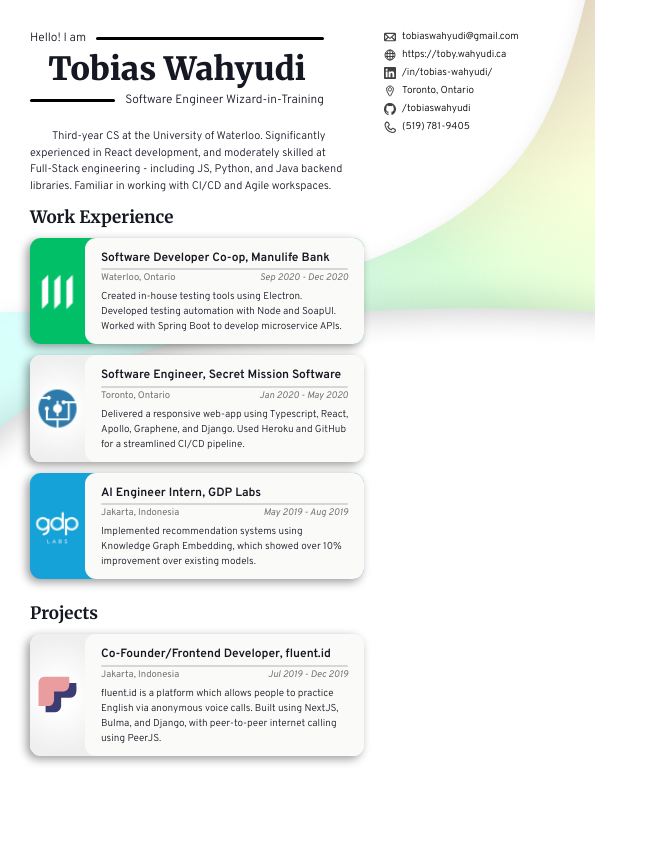
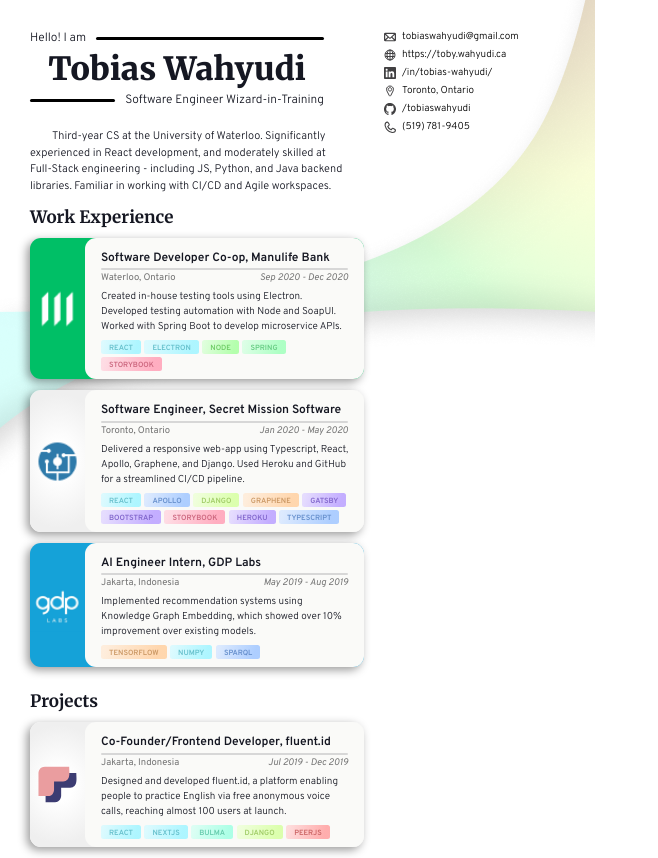
Before and after one commit to tobiaswahyudi/resume, a React (Create React App) app: page / in a window 1280 px wide. Shown: the whole page, without its empty margins (0-658 px from the left). Built offline with nearby package versions, Linux system fonts and the light colour scheme.

Commit message:
Recolor chips

```diff
--- a/src/Work.css
+++ b/src/Work.css
@@ -64,35 +64,18 @@
   padding-top: 6px;
   width: 100%;
   flex-wrap: wrap;
-  row-gap: 2px;
-  column-gap: 3px;
+  row-gap: 3px;
+  column-gap: 3.5px;
   margin-bottom: -2px;
 }
 
 .chip {
-  padding: 3px 4px 1px;
-  border-radius: 5px;
-  font-size: 8px;
+  padding: 3px 8px 1px;
+  border-radius: 2.5px;
+  font-size: 7.5px;
   font-weight: 600;
-  flex: 1;
-  text-align: center;
+  /* flex: 1; */
+  display: flex;
+  justify-content: center;
+  align-items: center;
 }
-
-.frontend {
-  background: hsl(120, 66%, 90%);
-  color: hsl(120, 66%, 40%);
-  border: 1.5px solid hsl(120, 66%, 40%);
-}
-
-.backend {
-  background: hsl(175, 66%, 90%);
-  color: hsl(175, 66%, 40%);
-  border: 1.5px solid hsl(175, 66%, 40%);
-}
-
-
-.misc {
-  background: hsl(230, 65%, 90%);
-  color: hsl(230, 66%, 40%);
-  border: 1.5px solid hsl(230, 66%, 40%);
-}
--- a/src/Work.tsx
+++ b/src/Work.tsx
@@ -1,18 +1,9 @@
 import React from 'react';
 import './Work.css';
 
-import WorkExperience, { ProjectContent } from './WorkContent';
+import { WorkExperience, ProjectContent, WorkCardProps } from './WorkContent';
 
-export interface WorkCardProps {
-  imgSrc: string,
-  backgroundColor?: string,
-  title: string,
-  location: string,
-  date: string,
-  description: string
-}
-
-export const WorkCard: React.FC<WorkCardProps> = ({ imgSrc, backgroundColor, title, location, date, description }: WorkCardProps) => {
+export const WorkCard: React.FC<WorkCardProps> = ({ imgSrc, backgroundColor, title, location, date, description, chips = [] }: WorkCardProps) => {
   return (
     <div className="work-card" style={{ background: backgroundColor }}>
       <img className="work-card-img" src={imgSrc} alt="" />
@@ -30,8 +21,18 @@
         <p className="work-card-description">
           {description}
         </p>
+        <div className="chips-container">
+          {chips.map(chip => (
+            <div className="frontend chip"
+              style={{
+                background: `linear-gradient(105.73deg, hsl(${chip.hue}, 95%, 93%) 6.81%, hsl(${chip.hue}, 100%, 84%) 85.14%)`,
+                color: `hsl(${chip.hue}, 50%, 60%)`,
+              }}
+            ><span>{chip.text}</span></div>)
+          )}
+        </div>
       </div>
-    </div>
+    </div >
   )
 }
 
--- a/src/WorkContent.ts
+++ b/src/WorkContent.ts
@@ -1,12 +1,24 @@
-import { WorkCardProps } from './Work';
-
 import Manulife from './res/img/manulife.png';
 import SMS from './res/img/sms.png';
 import GDP from './res/img/gdp.png';
 import Fluent from './res/img/fluent.svg';
 
+export interface Chip {
+  hue: number,
+  text: string
+}
 
-const WorkExperience: WorkCardProps[] = [
+export interface WorkCardProps {
+  imgSrc: string,
+  backgroundColor?: string,
+  title: string,
+  location: string,
+  date: string,
+  description: string,
+  chips?: Chip[]
+}
+
+export const WorkExperience: WorkCardProps[] = [
   {
     imgSrc: Manulife,
     title: "Software Developer Co-op, Manulife Bank",
@@ -14,6 +26,13 @@
     date: "Sep 2020 - Dec 2020",
     description: "Created in-house testing tools using Electron. Developed testing automation with Node and SoapUI. Worked with Spring Boot to develop microservice APIs.",
     backgroundColor: "#00BF66",
+    chips: [
+      { hue: 187, text: "REACT" },
+      { hue: 187, text: "ELECTRON" },
+      { hue: 115, text: "NODE" },
+      { hue: 137, text: "SPRING" },
+      { hue: 346, text: "STORYBOOK" }
+    ]
   },
   {
     imgSrc: SMS,
@@ -21,6 +40,17 @@
     location: "Toronto, Ontario",
     date: "Jan 2020 - May 2020",
     description: "Delivered a responsive web-app using Typescript, React, Apollo, Graphene, and Django. Used Heroku and GitHub for a streamlined CI/CD pipeline.",
+    chips: [
+      { hue: 187, text: "REACT" },
+      { hue: 216, text: "APOLLO" },
+      { hue: 86, text: "DJANGO" },
+      { hue: 30, text: "GRAPHENE" },
+      { hue: 256, text: "GATSBY" },
+      { hue: 256, text: "BOOTSTRAP" },
+      { hue: 346, text: "STORYBOOK" },
+      { hue: 256, text: "HEROKU" },
+      { hue: 216, text: "TYPESCRIPT" },
+    ]
   },
   {
     imgSrc: GDP,
@@ -29,6 +59,11 @@
     date: "May 2019 - Aug 2019",
     description: "Implemented recommendation systems using Knowledge Graph Embedding, which showed over 10% improvement over existing models.",
     backgroundColor: "#15A2D8",
+    chips: [
+      { hue: 30, text: "TENSORFLOW" },
+      { hue: 187, text: "NUMPY" },
+      { hue: 216, text: "SPARQL" },
+    ]
   }
 ]
 
@@ -38,7 +73,14 @@
     title: "Co-Founder/Frontend Developer, fluent.id",
     location: "Jakarta, Indonesia",
     date: "Jul 2019 - Dec 2019",
-    description: "fluent.id is a platform which allows people to practice English via anonymous voice calls. Built using NextJS, Bulma, and Django, with peer-to-peer internet calling using PeerJS."
+    description: "Designed and developed fluent.id, a platform enabling people to practice English via free anonymous voice calls, reaching almost 100 users at launch.",
+    chips: [
+      { hue: 187, text: "REACT" },
+      { hue: 187, text: "NEXTJS" },
+      { hue: 162, text: "BULMA" },
+      { hue: 86, text: "DJANGO" },
+      { hue: 0, text: "PEERJS" },
+    ]
   }
 ]
 
```
